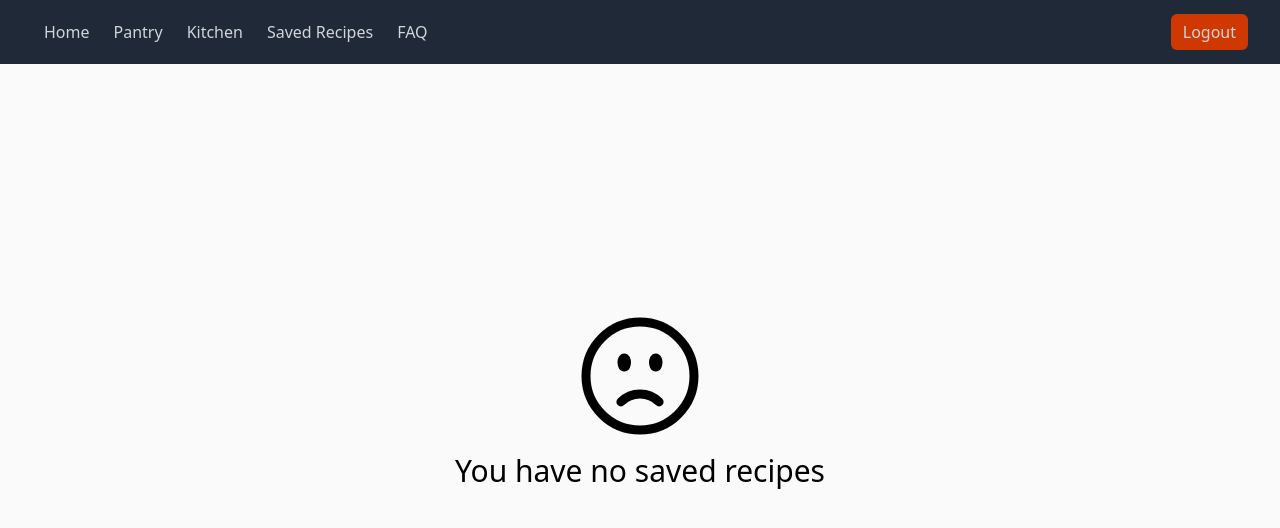
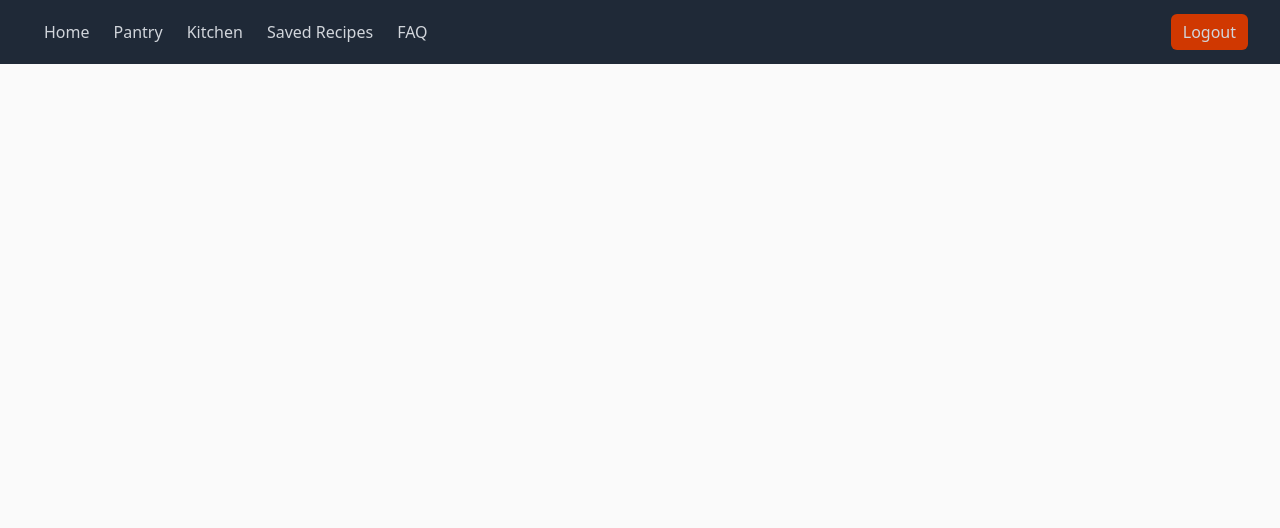
Before and after one commit to monysary/i-m-hungry-recipe-app, a Next.js app: page /savedRecipes in a window 1280 px wide. Shown: the top 528 px of the page. Built offline with nearby package versions, Linux system fonts and the light colour scheme; no server answers; sample sign-in values are in the browser's storage.

Commit message:
added question icon to display kitchen instructions, fixed bug where user could not save another generated recipe, fixed bug where no saved recipes pagequickly shows before rendering the users list of saved recipes

```diff
--- a/src/pages/savedRecipes.js
+++ b/src/pages/savedRecipes.js
@@ -18,9 +18,7 @@ function SavedRecipes() {
   // Fetch user recipes from db
   const [toggle, setToggle] = useState(true)
   const [myRecipes, setMyRecipes] = useState()
-  const [loading, setLoading] = useState(false)
   const fetchRecipes = async () => {
-    setLoading(true)
     try {
       const response = await fetch('/api/savedRecipe', {
         headers: {
@@ -42,8 +40,6 @@ function SavedRecipes() {
 
     } catch (err) {
       console.log(err);
-    } finally {
-      setLoading(false)
     }
   }
 
@@ -66,10 +62,12 @@ function SavedRecipes() {
             <SavedRecipeCard myRecipes={myRecipes} setToggle={setToggle} />
           </div>
         </div>
-        : <h1 className='min-h-full lg:px-[100px] px-6 py-60 md:text-[30px] text-center align-center'>
-          <FaceFrownIcon className='w-14 md:w-36 mx-auto' />
-          You have no saved recipes
-        </h1>
+        : myRecipes?.length < 1
+          ? <h1 className='min-h-full lg:px-[100px] px-6 py-60 md:text-[30px] text-center align-center'>
+            <FaceFrownIcon className='w-14 md:w-36 mx-auto' />
+            You have no saved recipes
+          </h1>
+          : <div></div>
       }
     </>
   )
```
